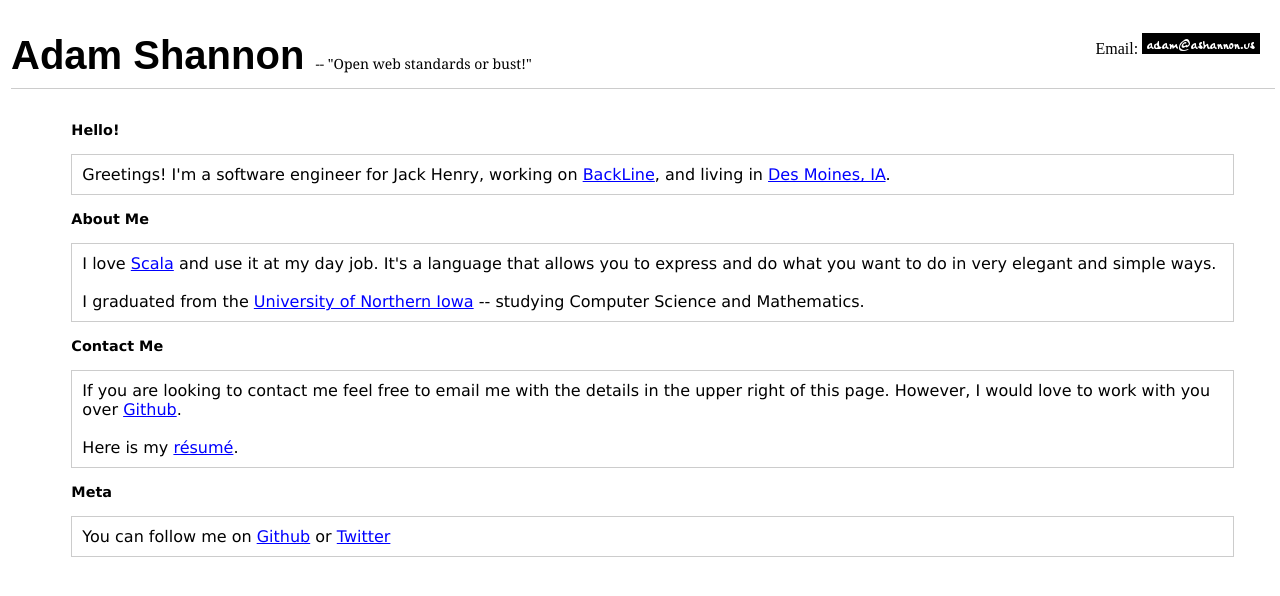
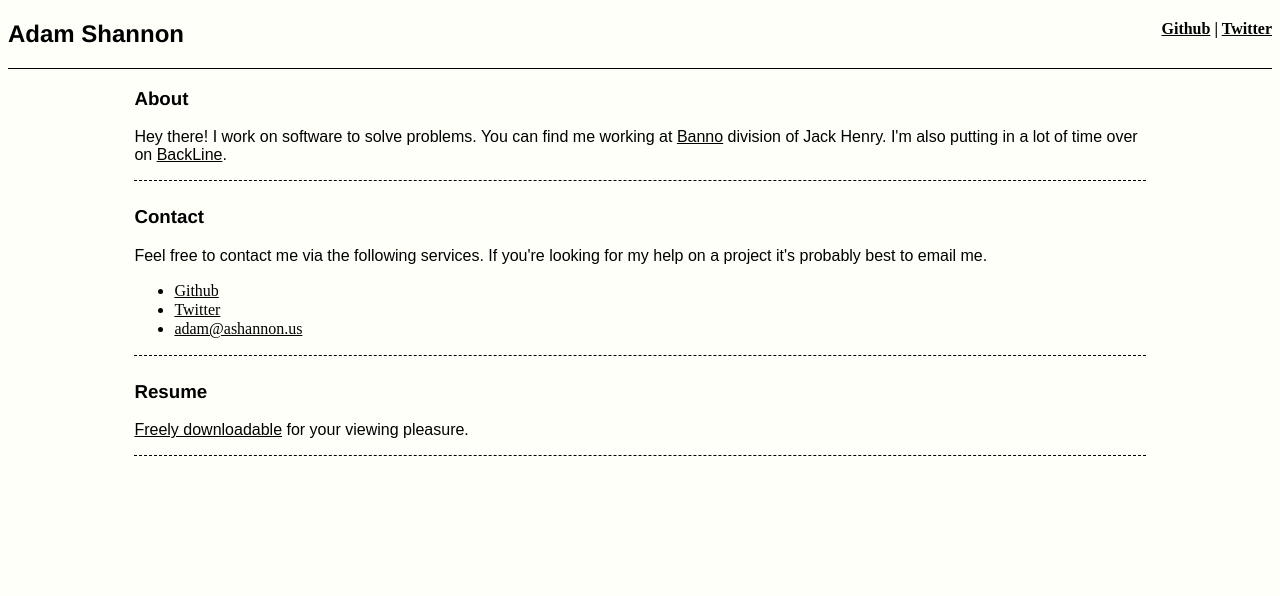
Before and after one commit to adamdecaf/adamdecaf.github.io, a PHP site: page / in a window 1280 px wide. Shown: the top 596 px of the page. Run offline with PHP 8.4, Linux system fonts and the light colour scheme.

Commit message:
adding overhauled design.

```diff
--- a/index.html
+++ b/index.html
@@ -2,69 +2,55 @@
 <!DOCTYPE html>
 <html>
   <head>
-	<title>Adam Shannon - Open Web Supporter</title>
-	<link rel="stylesheet" type="text/css" href="/style.css" />
-	<meta charset="UTF-8" />
+    <title>Adam Shannon (@adamdecaf)</title>
+    <link rel="stylesheet" id="twentytwelve-fonts-css"  href="http://fonts.googleapis.com/css?family=Open+Sans:400italic,700italic,400,700&#038;subset=latin,latin-ext" type="text/css" media="all" />
+    <link rel="stylesheet" type="text/css" href="style.css" />
+    <meta charset="utf-8" />
   </head>
   <body>
+
     <nav>
-		<aside>
-			Email: <img src="http://ashannon.us/images/adam_personal.png" alt="adam[AT]ashannon.us" title="My personal email" />
-		</aside>
+      <div class="right bold black">
+        <a href="http://github.com/adamdecaf">Github</a> |
+        <a href="https://twitter.com/adamdecaf">Twitter</a>
+      </div>
 
-		<h1>
-			<a href="index.html" title="Go To The Home Page">Adam Shannon</a>
-			<span>
-				 -- &quot;Open web standards or bust!&quot;
-			</span>
-		</h1>
-
+      <h1>Adam Shannon</h1>
     </nav>
 
+    <section>
       <article>
-    <h2>Hello!</h2>
+        <h3>About</h3>
+        <p>Hey there! I work on software to solve problems. You can find me working at <a href="https://banno.com/">Banno</a> division of Jack Henry. I'm also putting in a lot of time over on <a href="http://backline.fm/">BackLine</a>.</p>
+      </article>
+
+      <article>
+        <h3>Contact</h3>
         <p>
-     Greetings! I'm a software engineer for Jack Henry, working on <a href="http://backline.fm">BackLine</a>, and living in <a href="http://www.dmgov.org/">Des Moines, IA</a>.
+          Feel free to contact me via the following services. If you're looking for my help on a project it's probably best to email me.
+          <ul>
+            <li><a href="https://github.com/adamdecaf">Github</a></li>
+            <li><a href="https://twitter.com/adamdecaf">Twitter</a></li>
+            <li><a href="mailto:adam@ashannon.us">adam@ashannon.us</a></li>
+          </ul>
         </p>
       </article>
 
       <article>
-    <h2>About Me</h2>
+        <h3>Resume</h3>
         <p>
-        I love <a href="http://scala-lang.org">Scala</a> and use it at my day job. It's a language that allows you to express and do what you want to do in very elegant and simple ways.
-        <br /><br />
-        I graduated from the <a href="http://www.uni.edu/" title="The University of Northern Iowa">University of Northern Iowa</a> -- studying Computer Science and Mathematics.
+          <a href="resume.pdf">Freely downloadable</a> for your viewing pleasure.
         </p>
-  </article>
-
-  <article>
-    <h2>Contact Me</h2>
-    <p>
-      If you are looking to contact me feel free to email me with the details in the upper right of this page. However, I would love to work with you over <a href="https://github.com/adamdecaf">Github</a>.
-      <br /><br />
-      Here is my <a href="/resume.html" title="My personal R&#233;sum&#233;">r&#233;sum&#233;</a>.
-    </p>
-  </article>
-
-
-	<article>
-		<h2>Meta</h2>
-		<p>
-			You can follow me on
-        		<a href="http://github.com/adamdecaf">Github</a> or
-			<a href="https://twitter.com/adamdecaf">Twitter</a>
-		</p>
-	</article>
+    </section>
 
     <!-- Google Analytics -->
-<script type="text/javascript">
-var gaJsHost = (("https:" == document.location.protocol) ? "https://ssl." : "http://www.");
-document.write(unescape("%3Cscript src='" + gaJsHost + "google-analytics.com/ga.js' type='text/javascript'%3E%3C/script%3E"));
+    <script>
+      (function(i,s,o,g,r,a,m){i['GoogleAnalyticsObject']=r;i[r]=i[r]||function(){
+      (i[r].q=i[r].q||[]).push(arguments)},i[r].l=1*new Date();a=s.createElement(o),
+      m=s.getElementsByTagName(o)[0];a.async=1;a.src=g;m.parentNode.insertBefore(a,m)
+      })(window,document,'script','//www.google-analytics.com/analytics.js','ga');
+      ga('create', 'UA-11236244-1', 'auto');
+      ga('send', 'pageview');
     </script>
-<script type="text/javascript">
-try {
-var pageTracker = _gat._getTracker("UA-11236244-1");
-pageTracker._trackPageview();
-} catch(err) {}</script>
   </body>
 </html>
--- a/style.css
+++ b/style.css
@@ -1,78 +1,55 @@
-/**
- * Adam Shannon's Personal Site
- * MIT LICENSE
- * 08/15/2009
- * Adam Shannon
- */
+/* css */
+
+/* general overrides */
+a:link { color: #000000; }
+a:visited { color: #000000; }
+a:hover { color: #000000; }
+a:active { color: #000000; }
 
 body {
-	height: 99%;
-	width: 99%;
+    background-color: #FFFFFA;
+}
+
+ul {
+    line-height: 120%;
+}
+
+/* common classes */
+.black, a.black {
+    color: #000;
+}
+
+.bold {
+    font-weight: bold;
+}
+
+.right {
+    float: right;
 }
 
 nav {
-	border: 0px solid #FFFFFF;
+    border-bottom: 1px solid #000;
 }
 
-	nav h1 {
-		border-bottom: 1px solid #CCCCCC;
-		font-family: "Myraid Pro", Arial, Georgia;
-		font-size: 2.5em;
-		margin-left: 3px;
-		padding-bottom: 10px;
-	}
-
-		nav h1 a {
-			color: #000000;
-			text-decoration: none;
-		}
-
-		nav h1 span {
-			font-size: 0.35em;
-		}
-
-	nav span {
-		font-size: 0.85em;
-		font-family: "Georgia";
-		font-weight: normal;
-	}
-
-	nav aside {
-		float: right;
-		margin-right: 15px;
-		padding-right: 0px;
-	}
-
-article {
-	font-family: "verdana", arial, sans-serif;
+nav h1 {
+    font-family: helvetica;
 }
 
-	article h2 {
-		font-size: 0.90em;
-		margin-left: 5%;
-	}
+section {
+    margin-left: 10%;
+    width: 80%;
+}
 
-	article p {
-		border: 1px solid #CCCCCC;
-		height: 100%;
-		margin-left: 5%;
-		padding: 10px 10px 10px 10px;
-		width: 90%;
-	}
+section article {
+    border-bottom: 1px dashed #000;
+    margin-bottom: 25px;
+}
 
-		article p a {
-			color: #0000FF;
-		}
+section article h3 {
+    font-family: helvetica;
+    font-weight: bold;
+}
 
-		article p span.indent {
-			display: block;
-			margin-left: 15px;
-		}
-
-	article ul {
-		list-style-type: circle;
-	}
-
-		article ul li {
-			margin-left: 10%;
-		}
+section article p {
+    font-family: Arial;
+}
```
Also changed, not shown: resume.html (deleted, +0 -130 lines), images/adam_personal.png (deleted), images/favcon.jpg (deleted), 1 other file. Lines whose indentation alone changed are shown as unchanged.
